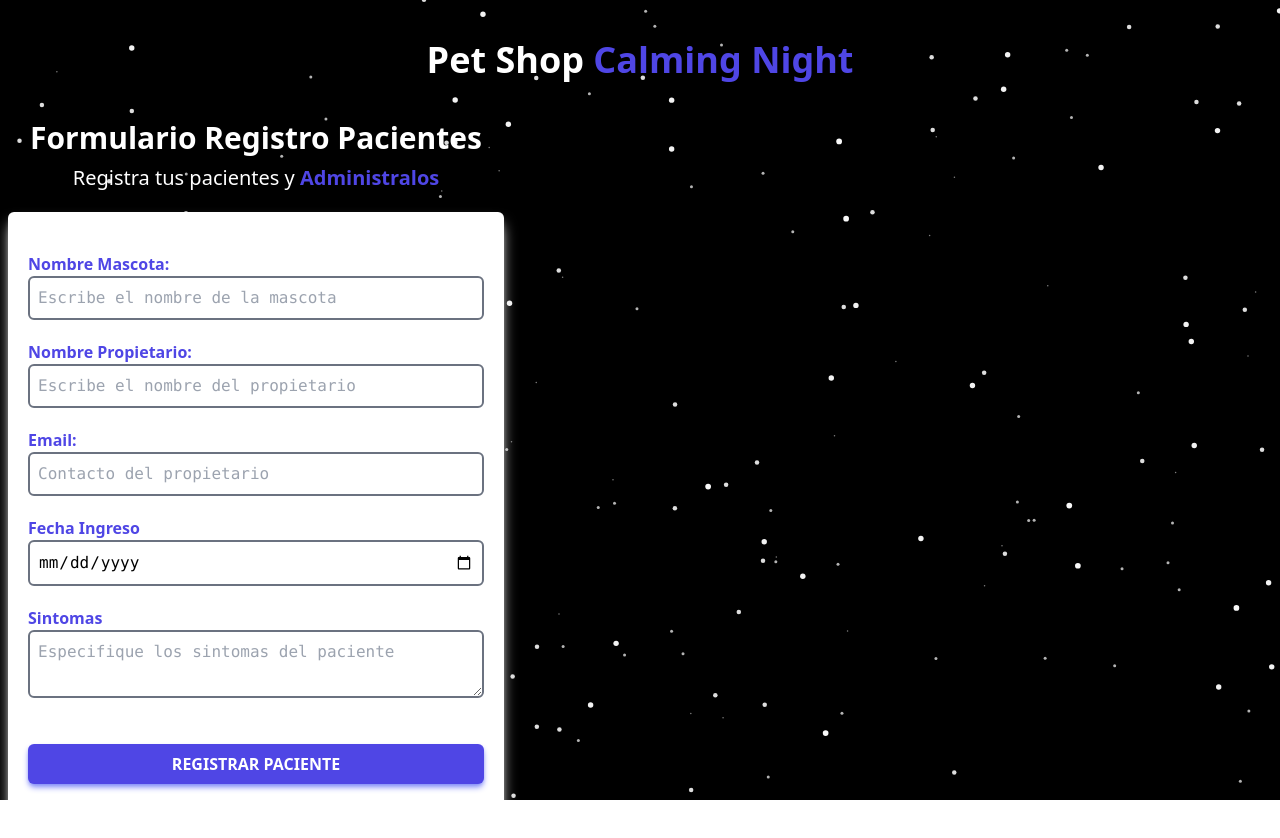
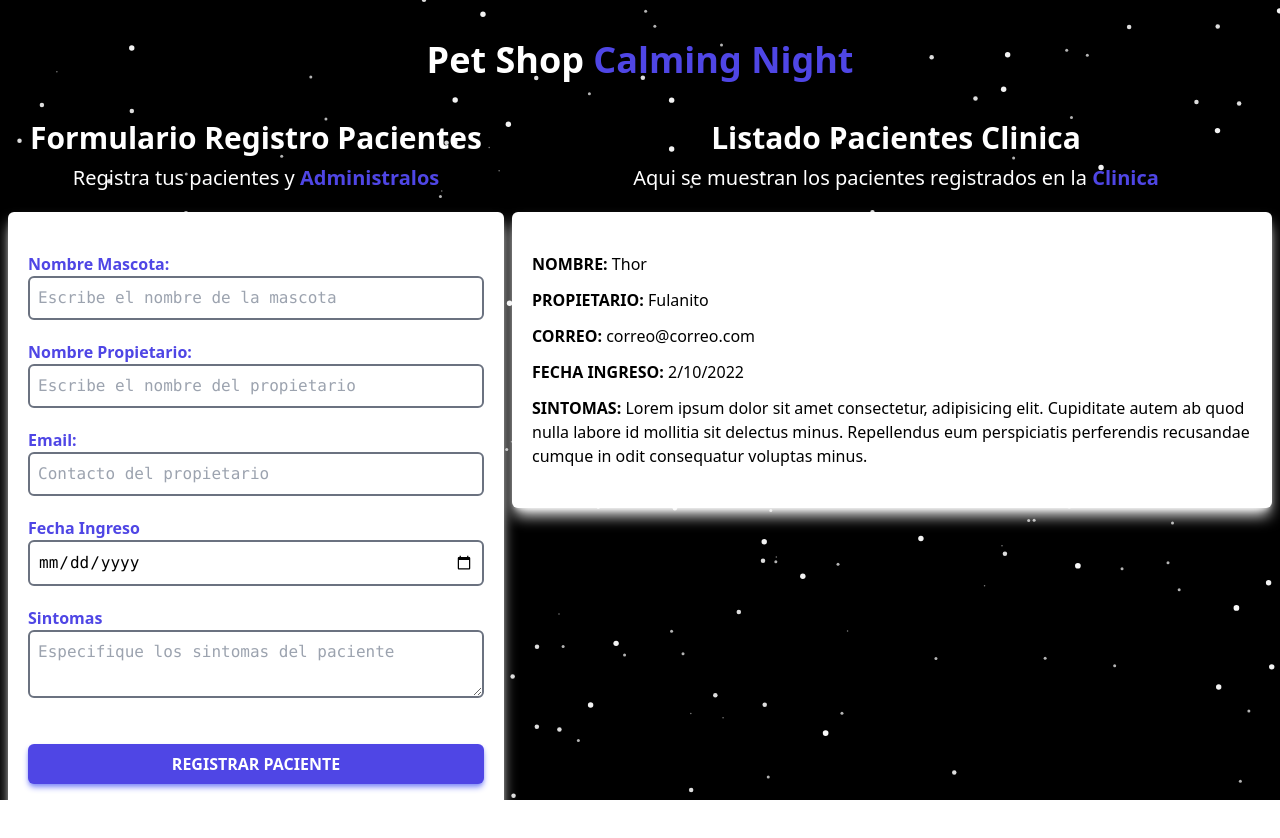
Before and after one commit to OnilBlanco26/CitasParticulas, a React (Vite) app: page / in a window 1280 px wide. Shown: the top 838 px of the page. Built offline with nearby package versions, Linux system fonts and the light colour scheme.

Commit message:
Diseño listado pacientes terminado

```diff
--- a/src/components/ListadoVehiculos.jsx
+++ b/src/components/ListadoVehiculos.jsx
@@ -2,8 +2,50 @@ import React from 'react'
 
 const ListadoVehiculos = () => {
   return (
-    <div>
+    <div className='md:w-1/2 lg:w-3/5'>
+      <h2 className='text-center text-white text-3xl font-bold'>
+        Listado Pacientes Clinica
+      </h2>
+      <p className='text-xl text-white text-center mt-2 mb-5'>
+        Aqui se muestran los pacientes registrados en la{' '}
+        <span className='text-indigo-600 font-bold'>
+          Clinica
+        </span>
+      </p>
 
+      <div className='bg-white py-10 px-5 rounded-md shadow-lg shadow-white mr-2'>
+        <p className='font-bold uppercase mb-3'>
+          Nombre:{' '}
+          <span className='font-normal normal-case mb-3'>
+            Thor
+          </span>
+        </p>
+        <p className='font-bold uppercase mb-3'>
+          Propietario:{' '}
+          <span className='font-normal normal-case mb-3'>
+            Fulanito
+          </span>
+        </p>
+        <p className='font-bold uppercase mb-3'>
+          Correo:{' '}
+          <span className='font-normal normal-case mb-3'>
+            correo@correo.com
+          </span>
+        </p>
+        <p className='font-bold uppercase mb-3'>
+          Fecha Ingreso:{' '}
+          <span className='font-normal normal-case mb-3'>
+            2/10/2022
+          </span>
+        </p>
+        <p className='font-bold uppercase'>
+          Sintomas:{' '}
+          <span className='font-normal normal-case mb-3'>
+            Lorem ipsum dolor sit amet consectetur, adipisicing elit.
+             Cupiditate autem ab quod nulla labore id mollitia sit delectus minus. Repellendus eum perspiciatis perferendis recusandae cumque in odit consequatur voluptas minus.
+          </span>
+        </p>
+      </div>
     </div>
   )
 }
```
